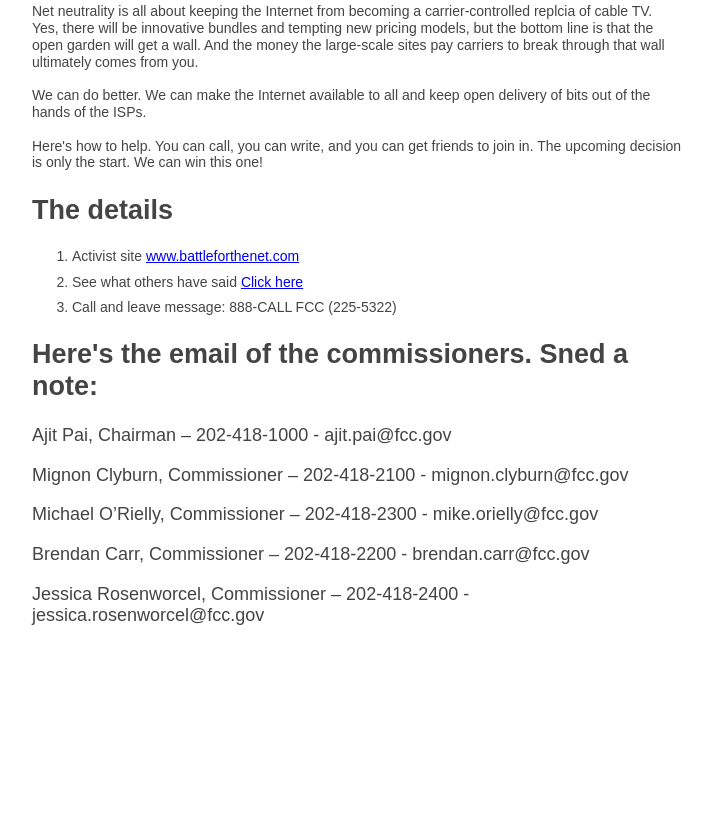
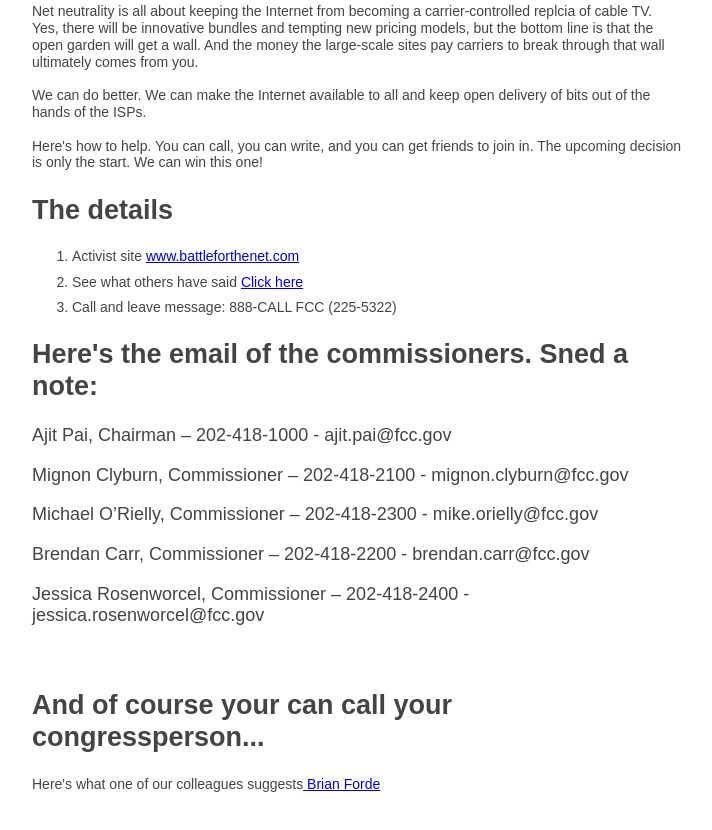
Before and after one commit to mitmedialab/viral-fcc-site, a plain HTML site: page index.html in a window 1280 px wide. Shown: the part 104-934 px from the top of the page, without its empty margins (283-995 px from the left). Before the commit the page ends 800 px from the top, so only its background shows below. Drawn offline with Linux system fonts and the light colour scheme.

Commit message:
Update index.html

```diff
--- a/index.html
+++ b/index.html
@@ -61,3 +61,6 @@
   <p>Michael O’Rielly, Commissioner – 202-418-2300 -  mike.orielly@fcc.gov</p>
   <p>Brendan Carr, Commissioner – 202-418-2200 - brendan.carr@fcc.gov</p>
   <p>Jessica Rosenworcel, Commissioner – 202-418-2400 - jessica.rosenworcel@fcc.gov </p>
+	<br>
+	<h2>And of course your can call your congressperson...</H2>
+	<div class="biblio">Here's what one of our colleagues suggests<a href="https://www.battleforthenet.com/"> Brian Forde </a></div>
```
